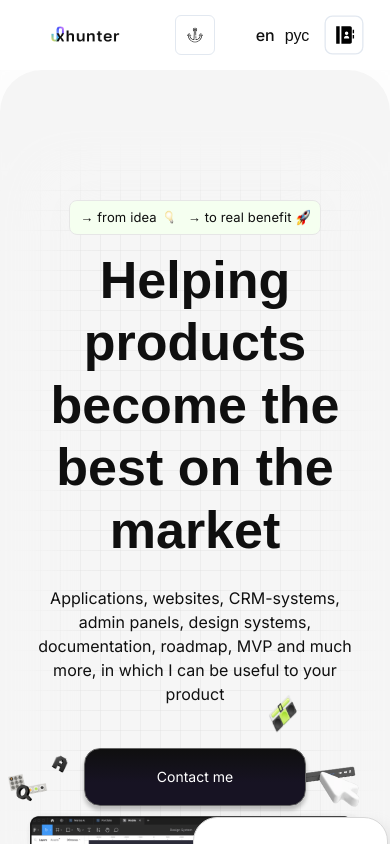
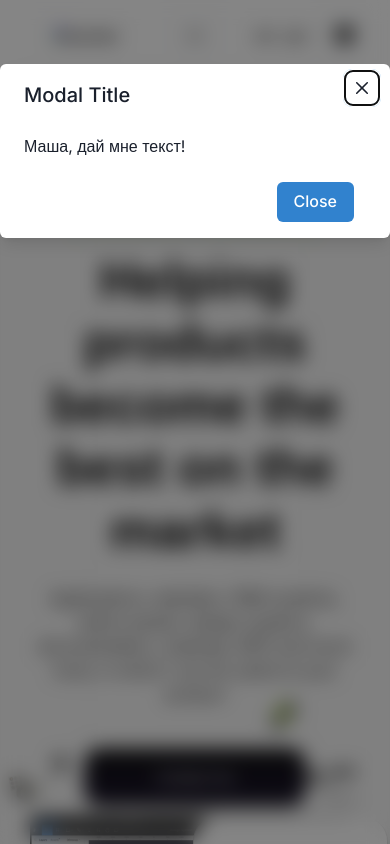
Before and after one commit to Sh4n-Oldone/better-call-maria, a React (Vite) app: page / in a window 390 px wide. Both pictures are taken after a click on the element 344 px from the left and 35 px from the top of the page. Shown: the top 844 px of the page. Built offline with nearby package versions, Linux system fonts and the light colour scheme; a web font is replaced by a local one.

Commit message:
feat(Header, StartBlock): add CallMeModal

```diff
--- /dev/null
+++ b/src/UIComponents/CallMeModal.tsx
@@ -0,0 +1,40 @@
+import React from 'react'
+// import styled from 'styled-components'
+import {
+	Button,
+	Modal,
+	ModalBody,
+	ModalCloseButton,
+	ModalContent,
+	ModalFooter,
+	ModalHeader,
+	ModalOverlay,
+} from '@chakra-ui/react'
+
+interface IProps {
+	isOpen: boolean
+	onClose(): void
+}
+
+export const CallMeModal: React.FC<IProps> = ({ isOpen, onClose }) => (
+	<Modal
+		isOpen={isOpen}
+		onClose={onClose}
+		motionPreset='slideInBottom'
+		scrollBehavior='inside'
+		size='xl'
+	>
+		<ModalOverlay backdropFilter='blur(10px)' />
+		<ModalContent>
+			<ModalHeader>Modal Title</ModalHeader>
+			<ModalCloseButton />
+			<ModalBody>Маша, дай мне текст!</ModalBody>
+
+			<ModalFooter>
+				<Button colorScheme='blue' mr={3} onClick={onClose}>
+					Close
+				</Button>
+			</ModalFooter>
+		</ModalContent>
+	</Modal>
+)
--- /dev/null
+++ b/src/UIComponents/index.tsx
@@ -0,0 +1 @@
+export { CallMeModal } from './CallMeModal'
--- a/src/components/ContentBody/StartBlock/CallMeButton.tsx
+++ b/src/components/ContentBody/StartBlock/CallMeButton.tsx
@@ -1,8 +1,10 @@
 import React from 'react'
 import styled from 'styled-components'
+import { useDisclosure } from '@chakra-ui/react'
 import { useLangStore } from 'stores'
 import { getStartText } from 'utils'
 import { colorScheme } from 'shared'
+import { CallMeModal } from 'UIComponents'
 
 const Button = styled.button`
   all: unset;
@@ -166,13 +168,20 @@ const Button = styled.button`
 `
 
 export const CallMeButton: React.FC = () => {
+	const { isOpen, onOpen, onClose } = useDisclosure()
 	const currLang = useLangStore((state) => state.langTheme)
 
-	const handleClick = () => {}
+	const handleClick = () => {
+		onOpen()
+	}
 
 	return (
-		<Button onClick={handleClick}>
-			{getStartText(currLang, 'callMeButton')}
-		</Button>
+		<>
+			<Button onClick={handleClick}>
+				{getStartText(currLang, 'callMeButton')}
+			</Button>
+
+			<CallMeModal isOpen={isOpen} onClose={onClose} />
+		</>
 	)
 }
--- a/src/components/Header/components/ContactMeButton.tsx
+++ b/src/components/Header/components/ContactMeButton.tsx
@@ -3,7 +3,9 @@ import styled from 'styled-components'
 import { useLangStore } from 'stores'
 import { getStartText } from 'utils'
 import { colorScheme } from 'shared'
+import { CallMeModal } from 'UIComponents'
 import { ContactIcon } from './ContactIcon'
+import { useDisclosure } from '@chakra-ui/react'
 
 const BorderWrapper = styled.div`
   max-width: 110px;
@@ -101,9 +103,12 @@ const ButtonIcon = styled.div`
 `
 
 export const ContactMeButton: React.FC = () => {
+	const { isOpen, onOpen, onClose } = useDisclosure()
 	const currLang = useLangStore((state) => state.langTheme)
 
-	const handleClick = () => {}
+	const handleClick = () => {
+		onOpen()
+	}
 
 	return (
 		<>
@@ -116,6 +121,8 @@ export const ContactMeButton: React.FC = () => {
 			<ButtonIcon onClick={handleClick}>
 				<ContactIcon />
 			</ButtonIcon>
+
+			<CallMeModal isOpen={isOpen} onClose={onClose} />
 		</>
 	)
 }
--- a/tsconfig.json
+++ b/tsconfig.json
@@ -24,6 +24,7 @@
       "hooks":["./src/hooks"],
       "stores":["./src/stores"],
       "shared":["./src/shared"],
+      "UIComponents":["./src/UIComponents"],
     },
 
     /* Linting */
--- a/vite.config.ts
+++ b/vite.config.ts
@@ -14,6 +14,7 @@ export default defineConfig({
       hooks: '/src/hooks',
       stores: '/src/stores',
       shared: '/src/shared',
+      UIComponents: '/src/UIComponents',
     },
   },
 })
```
Also changed, not shown: public/blob_mega.png (added).
